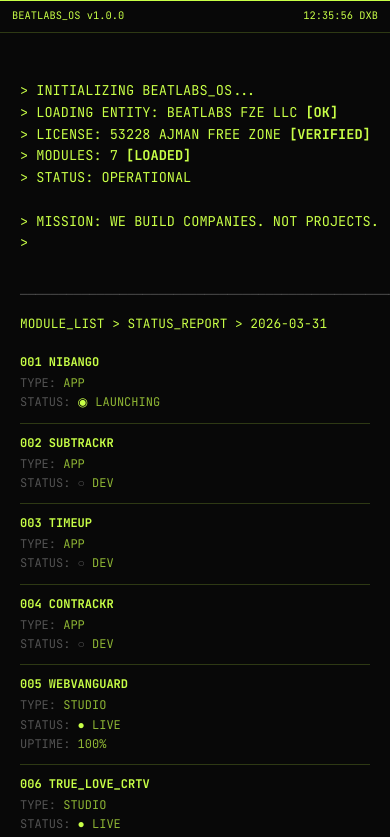
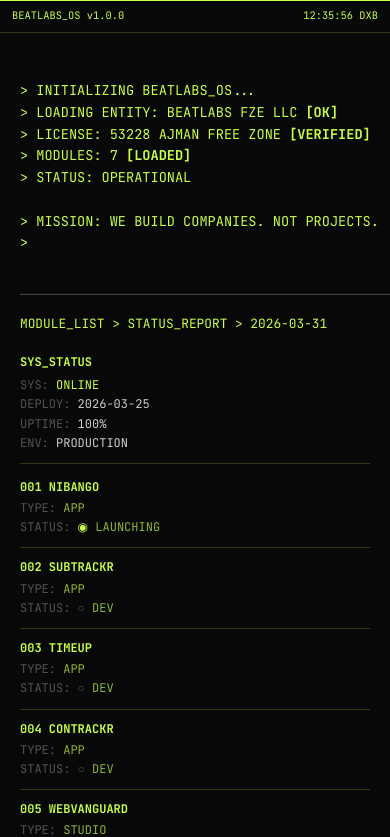
Before and after one commit to webvanguardai/beatlabs-web, a Next.js app: page / in a window 390 px wide. Shown: the top 837 px of the page. Built offline with nearby package versions, Linux system fonts and the light colour scheme.

Commit message:
feat: add STATUS panel to mobile view

```diff
--- a/app/page.tsx
+++ b/app/page.tsx
@@ -422,6 +422,21 @@
 
               {/* Mobile cards */}
               <div className="module-cards-mobile" style={{ display: 'none' }}>
+                {/* Mobile status panel */}
+                <div style={{
+                  fontFamily: mono,
+                  fontSize: '0.75rem',
+                  color: textColor,
+                  padding: '10px 0',
+                  borderBottom: `1px solid ${borderColor}`,
+                  marginBottom: '4px',
+                }}>
+                  <div style={{ color: lime, fontWeight: 700, marginBottom: '4px' }}>SYS_STATUS</div>
+                  <div><span style={{ color: dimColor }}>SYS:</span> <span style={{ color: lime }}>ONLINE</span></div>
+                  <div><span style={{ color: dimColor }}>DEPLOY:</span> <span style={{ color: brightWhite }}>2026-03-25</span></div>
+                  <div><span style={{ color: dimColor }}>UPTIME:</span> <span style={{ color: brightWhite }}>100%</span></div>
+                  <div><span style={{ color: dimColor }}>ENV:</span> <span style={{ color: brightWhite }}>PRODUCTION</span></div>
+                </div>
                 {modules.map(mod => (
                   <MobileModuleCard key={mod.id} mod={mod} />
                 ))}
```
